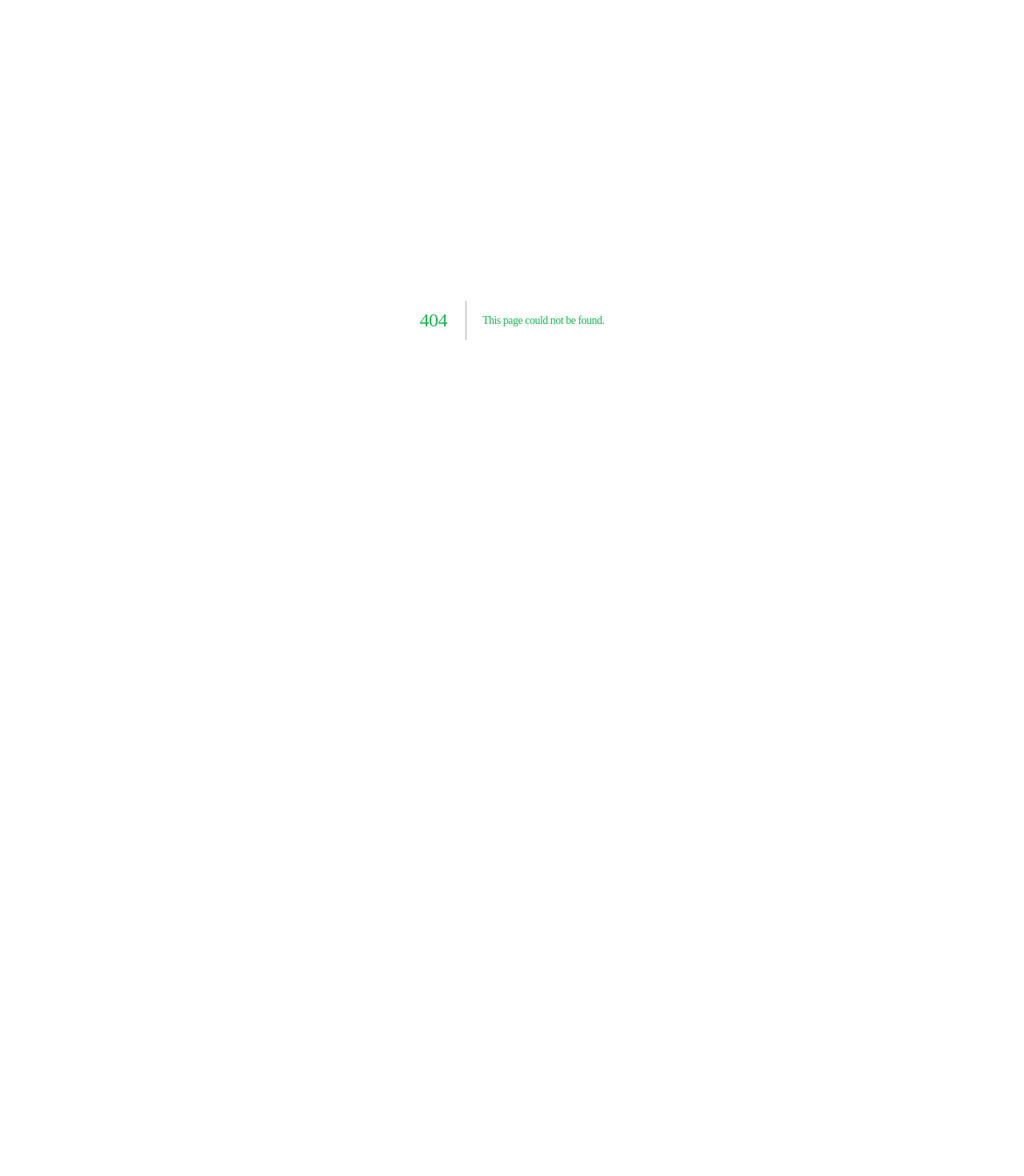
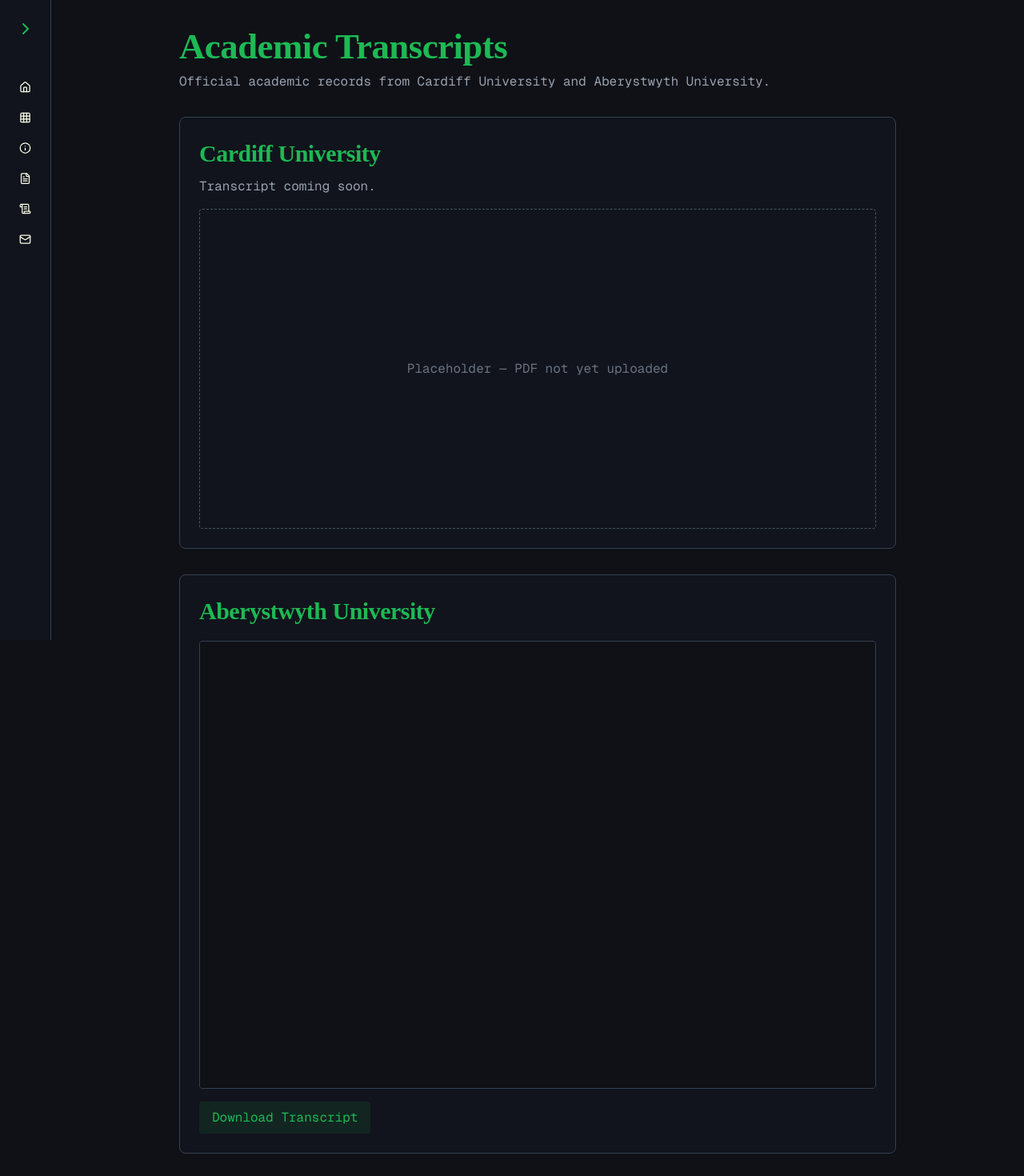
Before and after one commit to skermind/skerman-portfolio, a Next.js app: page /transcripts in a window 1280 px wide. Before the commit this address had no page. Shown: the top 1470 px of the page at 80% size. Before the commit the page ends 800 px from the top, so only its background shows below. Built offline with nearby package versions, Linux system fonts and the light colour scheme.

Commit message:
create cv and transctip pages including links between them

```diff
--- a/components/SidebarLayout.js
+++ b/components/SidebarLayout.js
@@ -15,8 +15,8 @@
     { href: "/", label: "Home", icon: <Home size={18} /> },
     { href: "/projects", label: "Projects", icon: <Grid size={18} /> },
     { href: "/about", label: "About", icon: <Info size={18} /> },
-    { href: "/documents/CV_Daniel_Skerman.pdf", label: "CV", icon: <FileText size={18} /> },
-    { href: "/documents/Transcript.pdf", label: "Transcript", icon: <ScrollText size={18} /> },
+    { href: "/cv", label: "CV", icon: <FileText size={18} /> },
+    { href: "/transcripts", label: "Transcript", icon: <ScrollText size={18} /> },
     { href: "/contact", label: "Contact", icon: <Mail size={18} /> },
   ];
 
--- a/pages/about.js
+++ b/pages/about.js
@@ -58,14 +58,12 @@
             <div className="mt-8 pt-8 border-t border-gray-700">
                 <div className="grid grid-cols-2 gap-6">
                     {[
-                        { href: "/documents/Daniel_Skerman_CV.pdf", label: "CV", icon: <FileText size={32} /> },
-                        { href: "/documents/Transcript.pdf", label: "Transcript", icon: <ScrollText size={32} /> },
+                        { href: "/cv", label: "CV", icon: <FileText size={32} /> },
+                        { href: "/transcripts", label: "Transcript", icon: <ScrollText size={32} /> },
                     ].map((doc, idx) => (
                         <a
                             key={idx}
                             href={doc.href}
-                            target="_blank"
-                            rel="noopener noreferrer"
                             className="relative w-16 h-16 flex items-center justify-center group"
                         >
                             {/* Icon wrapper with hover color change and zoom */}
--- /dev/null
+++ b/pages/cv.js
@@ -0,0 +1,40 @@
+import SidebarLayout from "@/components/SidebarLayout";
+
+export default function CV() {
+  return (
+    <SidebarLayout>
+      <div className="max-w-5xl mx-auto">
+
+        {/* Header */}
+        <div className="flex flex-col md:flex-row md:items-center md:justify-between mb-6">
+          <div>
+            <h1 className="text-3xl font-semibold text-[#fcffe9]">
+              Curriculum Vitae
+            </h1>
+            <p className="text-gray-400 mt-1">
+              View my experience, education, and technical background.
+            </p>
+          </div>
+
+          {/* Download button */}
+          <a
+            href="/documents/Daniel_Skerman_CV.pdf"
+            download
+            className="mt-4 md:mt-0 inline-block px-4 py-2 rounded bg-[#1DB954]/10 hover:bg-[#1DB954]/20 text-[#1DB954] transition"
+          >
+            Download PDF
+          </a>
+        </div>
+
+        {/* PDF Viewer */}
+        <div className="w-full h-[80vh] rounded-lg overflow-hidden border border-gray-700">
+          <iframe
+            src="/documents/Daniel_Skerman_CV.pdf"
+            className="w-full h-full"
+          />
+        </div>
+
+      </div>
+    </SidebarLayout>
+  );
+}
--- /dev/null
+++ b/pages/transcripts.js
@@ -0,0 +1,59 @@
+import SidebarLayout from "@/components/SidebarLayout";
+
+export default function Transcripts() {
+  return (
+    <SidebarLayout>
+      <div className="max-w-4xl mx-auto">
+
+        {/* Header */}
+        <div className="mb-8">
+          <h1 className="text-3xl font-semibold text-[#fcffe9]">
+            Academic Transcripts
+          </h1>
+          <p className="text-gray-400 mt-1">
+            Official academic records from Cardiff University and Aberystwyth University.
+          </p>
+        </div>
+
+        <div className="flex flex-col gap-8">
+
+          {/* Cardiff (Placeholder) */}
+          <div className="border border-gray-700 rounded-lg p-6 bg-[#11141c]">
+            <h2 className="text-xl text-[#fcffe9] mb-2">
+              Cardiff University
+            </h2>
+
+            <p className="text-gray-400 mb-4">
+              Transcript coming soon.
+            </p>
+
+            <div className="h-[50vh] flex items-center justify-center border border-dashed border-gray-600 rounded text-gray-500">
+              Placeholder — PDF not yet uploaded
+            </div>
+          </div>
+
+          {/* Aberystwyth (Live) */}
+          <div className="border border-gray-700 rounded-lg p-6 bg-[#11141c]">
+            <h2 className="text-xl text-[#fcffe9] mb-4">
+              Aberystwyth University
+            </h2>
+
+            <iframe
+              src="/documents/aberystwyth_transcript.pdf"
+              className="w-full h-[70vh] rounded border border-gray-700"
+            />
+
+            <a
+              href="/documents/aberystwyth_transcript.pdf"
+              download
+              className="mt-4 inline-block px-4 py-2 rounded bg-[#1DB954]/10 hover:bg-[#1DB954]/20 text-[#1DB954] transition"
+            >
+              Download Transcript
+            </a>
+          </div>
+
+        </div>
+      </div>
+    </SidebarLayout>
+  );
+}
```
Also changed, not shown: 2 other files (tests, documents, lock files or other folders).
